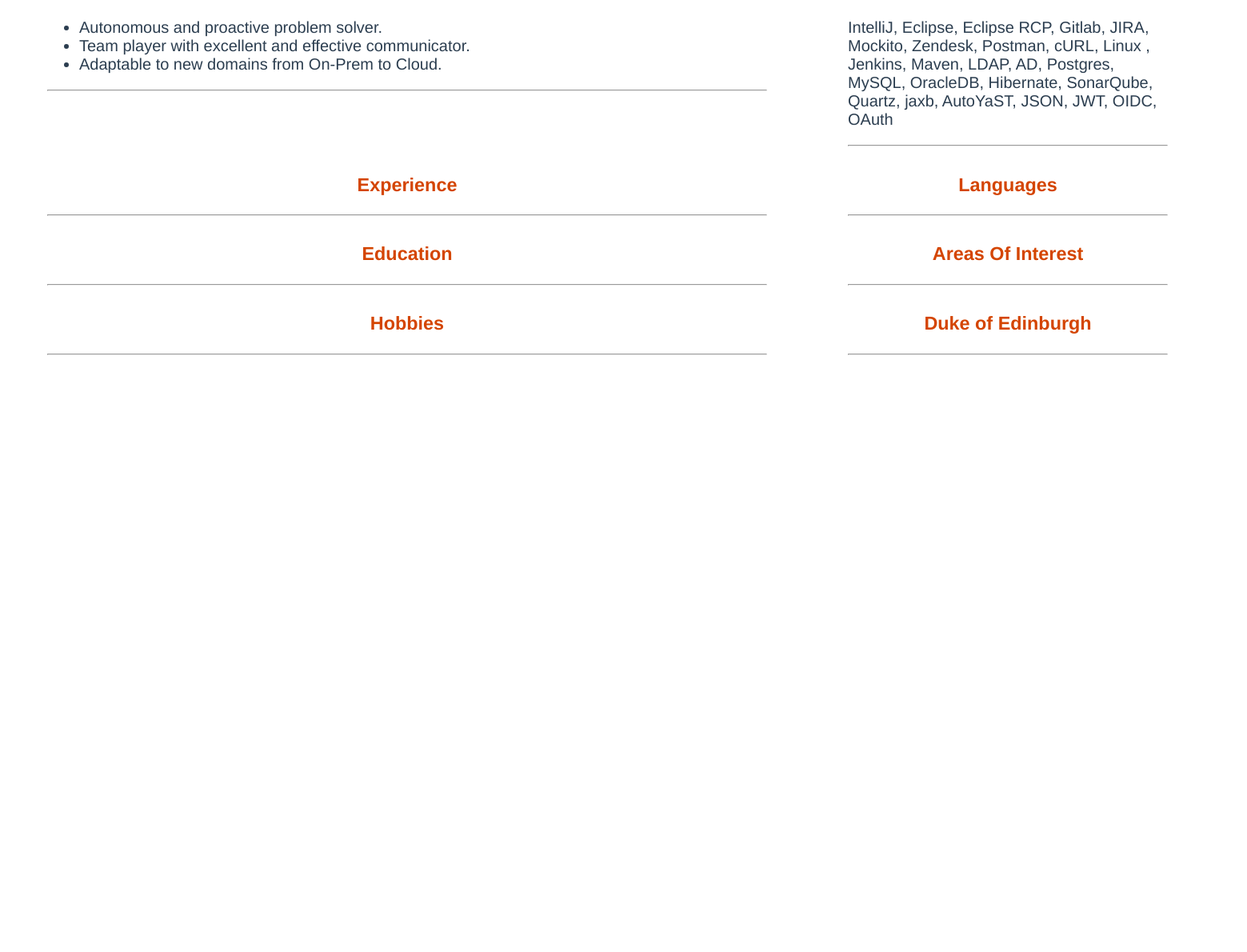
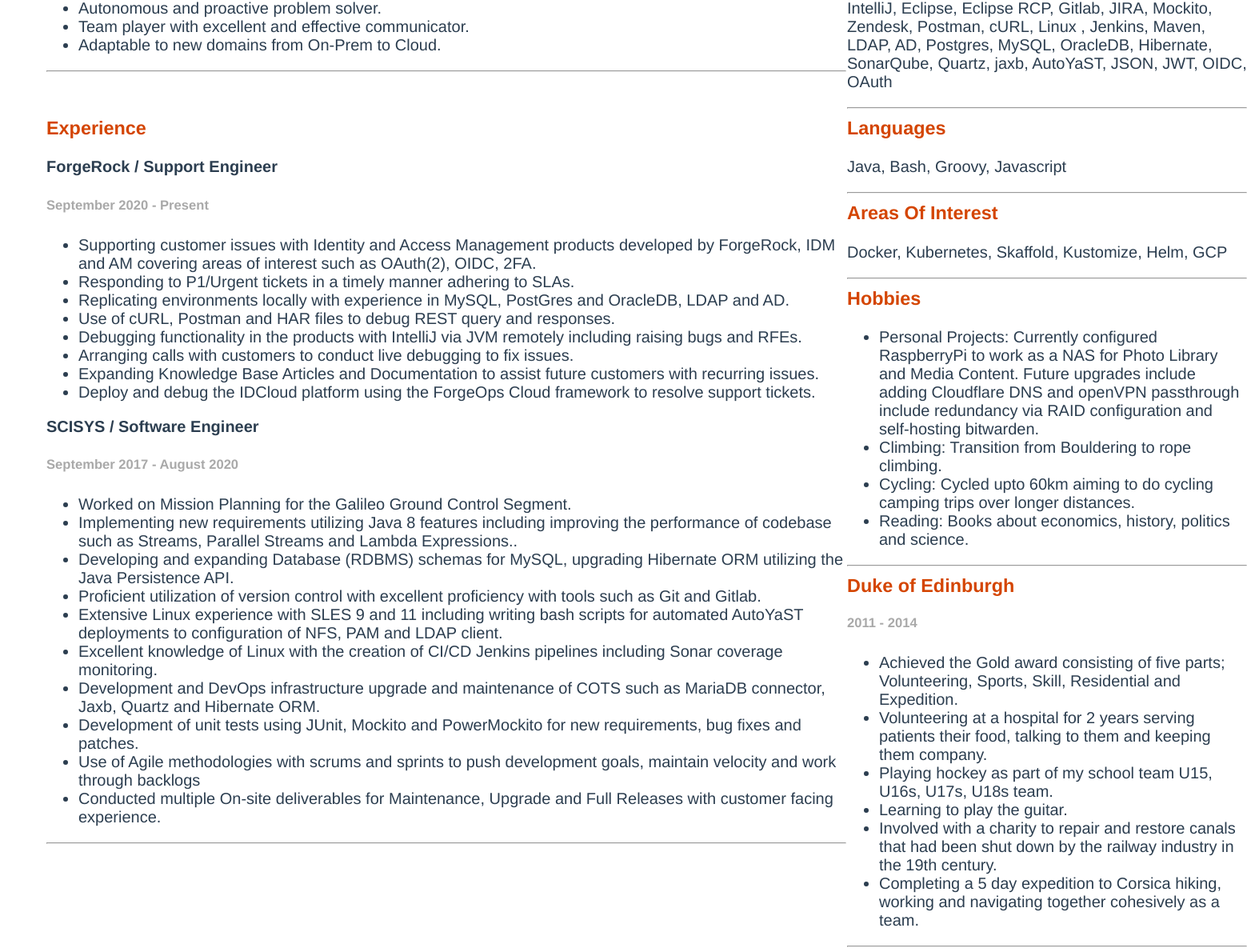
Before and after one commit to abpai94/personal-website, a Vue app: page / in a window 1280 px wide. Shown: the part 320-1510 px from the top of the page at 80% size, 1559 px wide, since content can reach past the window. Before the commit the page ends 800 px from the top, so only its background shows below. Built offline with nearby package versions, Linux system fonts and the light colour scheme.

Commit message:
#1: Added all the resume information as well as additional formatting.

```diff
--- a/src/components/Resume.vue
+++ b/src/components/Resume.vue
@@ -20,7 +20,7 @@
                 </a>
             </p>
         </div>
-        <div class="grid-item-skills">
+        <div class="grid-item">
             <h3 class="grid-item-heading">Skills</h3>
             <ul>
                 <li>Autonomous and proactive problem solver.</li>
@@ -29,7 +29,7 @@
             </ul>
             <hr>
         </div>
-        <div class="grid-item-tools">
+        <div class="grid-item">
             <h3 class="grid-item-heading">Tools</h3>
             <p>
                 IntelliJ, Eclipse, Eclipse RCP, Gitlab, JIRA, Mockito, Zendesk, Postman, cURL, Linux , Jenkins, Maven,
@@ -40,26 +40,99 @@
         </div>
         <div class="grid-item-experience">
             <h3 class="grid-item-heading">Experience</h3>
+            <h4>ForgeRock / Support Engineer</h4>
+            <h5 class="grid-item-subtitle">September 2020 - Present</h5>
+            <ul>
+                <li>Supporting customer issues with Identity and Access Management products developed by ForgeRock, IDM
+                    and AM covering areas of interest such as OAuth(2), OIDC, 2FA.</li>
+                <li>Responding to P1/Urgent tickets in a timely manner adhering to SLAs.</li>
+                <li>Replicating environments locally with experience in MySQL, PostGres and OracleDB, LDAP and AD.</li>
+                <li>Use of cURL, Postman and HAR files to debug REST query and responses.</li>
+                <li>Debugging functionality in the products with IntelliJ via JVM remotely including raising bugs and
+                    RFEs.</li>
+                <li>Arranging calls with customers to conduct live debugging to fix issues.</li>
+                <li>Expanding Knowledge Base Articles and Documentation to assist future customers with recurring
+                    issues.</li>
+                <li>Deploy and debug the IDCloud platform using the ForgeOps Cloud framework to resolve support tickets.
+                </li>
+            </ul>
+            <h4>SCISYS / Software Engineer</h4>
+            <h5 class="grid-item-subtitle">September 2017 - August 2020</h5>
+            <ul>
+                <li>Worked on Mission Planning for the Galileo Ground Control Segment.</li>
+                <li>Implementing new requirements utilizing Java 8 features including improving the performance of
+                    codebase such as Streams, Parallel Streams and Lambda Expressions..</li>
+                <li>Developing and expanding Database (RDBMS) schemas for MySQL, upgrading Hibernate ORM utilizing the
+                    Java Persistence API.
+                </li>
+                <li>Proficient utilization of version control with excellent proficiency with tools such as Git and
+                    Gitlab.
+                </li>
+                <li>Extensive Linux experience with SLES 9 and 11 including writing bash scripts for automated AutoYaST
+                    deployments to configuration of NFS, PAM and LDAP client.
+                </li>
+                <li>Excellent knowledge of Linux with the creation of CI/CD Jenkins pipelines including Sonar coverage
+                    monitoring.
+                </li>
+                <li>Development and DevOps infrastructure upgrade and maintenance of COTS such as MariaDB connector,
+                    Jaxb, Quartz and Hibernate ORM.</li>
+                <li>Development of unit tests using JUnit, Mockito and PowerMockito for new requirements, bug fixes and
+                    patches.
+                </li>
+                <li>Use of Agile methodologies with scrums and sprints to push development goals, maintain velocity and
+                    work through backlogs</li>
+                <li>Conducted multiple On-site deliverables for Maintenance, Upgrade and Full Releases with customer
+                    facing experience.
+                </li>
+            </ul>
             <hr>
         </div>
-        <div class="grid-item-languages">
+        <div class="grid-item">
             <h3 class="grid-item-heading">Languages</h3>
+            <p>Java, Bash, Groovy, Javascript</p>
             <hr>
         </div>
-        <div class="grid-item-education">
-            <h3 class="grid-item-heading">Education</h3>
+        <div class="grid-item">
+            <h3 class="grid-item-heading">Areas Of Interest</h3>
+            <p>Docker, Kubernetes, Skaffold, Kustomize, Helm, GCP</p>
             <hr>
         </div>
-        <div class="grid-item-areas-of-interest">
-            <h3 class="grid-item-heading">Areas Of Interest</h3>
+        <div class="grid-item">
+            <h3 class="grid-item-heading">Hobbies</h3>
+            <ul>
+                <li>Personal Projects: Currently configured RaspberryPi to work as a NAS for Photo Library and Media
+                    Content. Future upgrades include adding Cloudflare DNS and openVPN passthrough include redundancy
+                    via RAID configuration and self-hosting bitwarden.</li>
+                <li>Climbing: Transition from Bouldering to rope climbing.</li>
+                <li>Cycling: Cycled upto 60km aiming to do cycling camping trips over longer distances.</li>
+                <li>Reading: Books about economics, history, politics and science.</li>
+            </ul>
             <hr>
         </div>
-        <div class="grid-item-hobbies">
-            <h3 class="grid-item-heading">Hobbies</h3>
+        <div class="grid-item">
+            <h3 class="grid-item-heading">Duke of Edinburgh</h3>
+            <h5 class="grid-item-subtitle">2011 - 2014</h5>
+            <ul>
+                <li>Achieved the Gold award consisting of five parts; Volunteering, Sports, Skill, Residential and
+                    Expedition.</li>
+                <li>Volunteering at a hospital for 2 years serving patients their food, talking to them and keeping them
+                    company.</li>
+                <li>Playing hockey as part of my school team U15, U16s, U17s, U18s team.</li>
+                <li>Learning to play the guitar.</li>
+                <li>Involved with a charity to repair and restore canals that had been shut down by the railway industry
+                    in the 19th century.</li>
+                <li>Completing a 5 day expedition to Corsica hiking, working and navigating together cohesively as a
+                    team.
+                </li>
+            </ul>
             <hr>
         </div>
-        <div class="grid-item-duke-of-edingburgh">
-            <h3 class="grid-item-heading">Duke of Edinburgh</h3>
+        <div class="grid-item">
+            <h3 class="grid-item-heading">Education</h3>
+            <h4>MSc Computer Science / University of Birmingham</h4>
+            <h5 class="grid-item-subtitle">September 2016 - September 2017</h5>
+            <h4>BSc Chemistry w/ Pharmacology / University of Birmingham</h4>
+            <h5 class="grid-item-subtitle">September 2013 - July 2016</h5>
             <hr>
         </div>
     </div>
@@ -75,60 +148,45 @@
 </script>
 
 <style scoped>
-.grid-container-resume {
+div.grid-container-resume {
     display: grid;
     grid-template-areas: 'myArea myArea';
     grid-template-columns: 1000px 500px;
     gap: 1px;
-    /* background-color: #000000; */
-    padding: 1px;
-}
-
-.grid-container-resume>div {
     background-color: rgb(255, 255, 255);
     text-align: center;
-    padding: 5px 0;
     font-size: 20px;
     padding: 0px 50px 0px 50px;
 }
 
 div.grid-item-header-1 {
     text-align: left;
-
 }
 
 div.grid-item-header-2 {
     text-align: right;
 }
 
-div.grid-item-skills {
-    text-align: left;
-    font-size: 20px;
-}
-
-div.grid-item-tools {
+div.grid-item {
     text-align: left;
 }
 
+div.grid-item-experience {
+    text-align: left;
+    grid-area: 3 / 1 / span 4 / 1;
+}
+
 h3.grid-item-heading {
+    margin-top: 0px;
     color: #d44500;
 }
 
-/* .grid-item-experience {
-    grid-area: 3 / 0 / 6 / 1;
-} */
+h4 {
+    margin-top: 0px;
+}
 
-/* h3 {
-    margin: 40px 0 0;
-} */
-
-/* ul {
-    list-style-type: none;
-    padding: 0;
-} */
-
-/* li {
-    display: inline-block;
-    margin: 0 10px;
-} */
+h5.grid-item-subtitle {
+    margin-top: 0px;
+    color: #A9A9A9;
+}
 </style>
```
